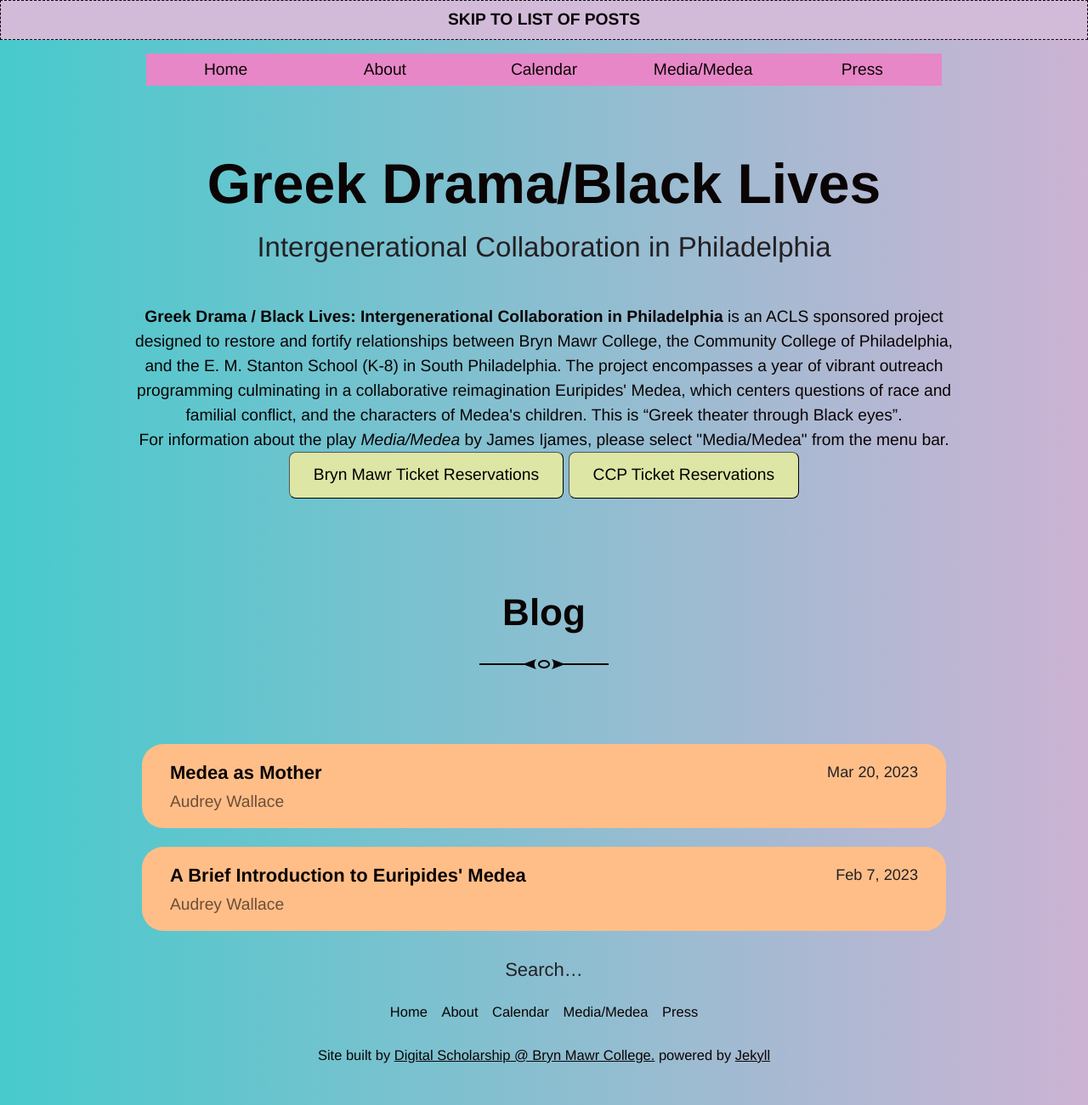
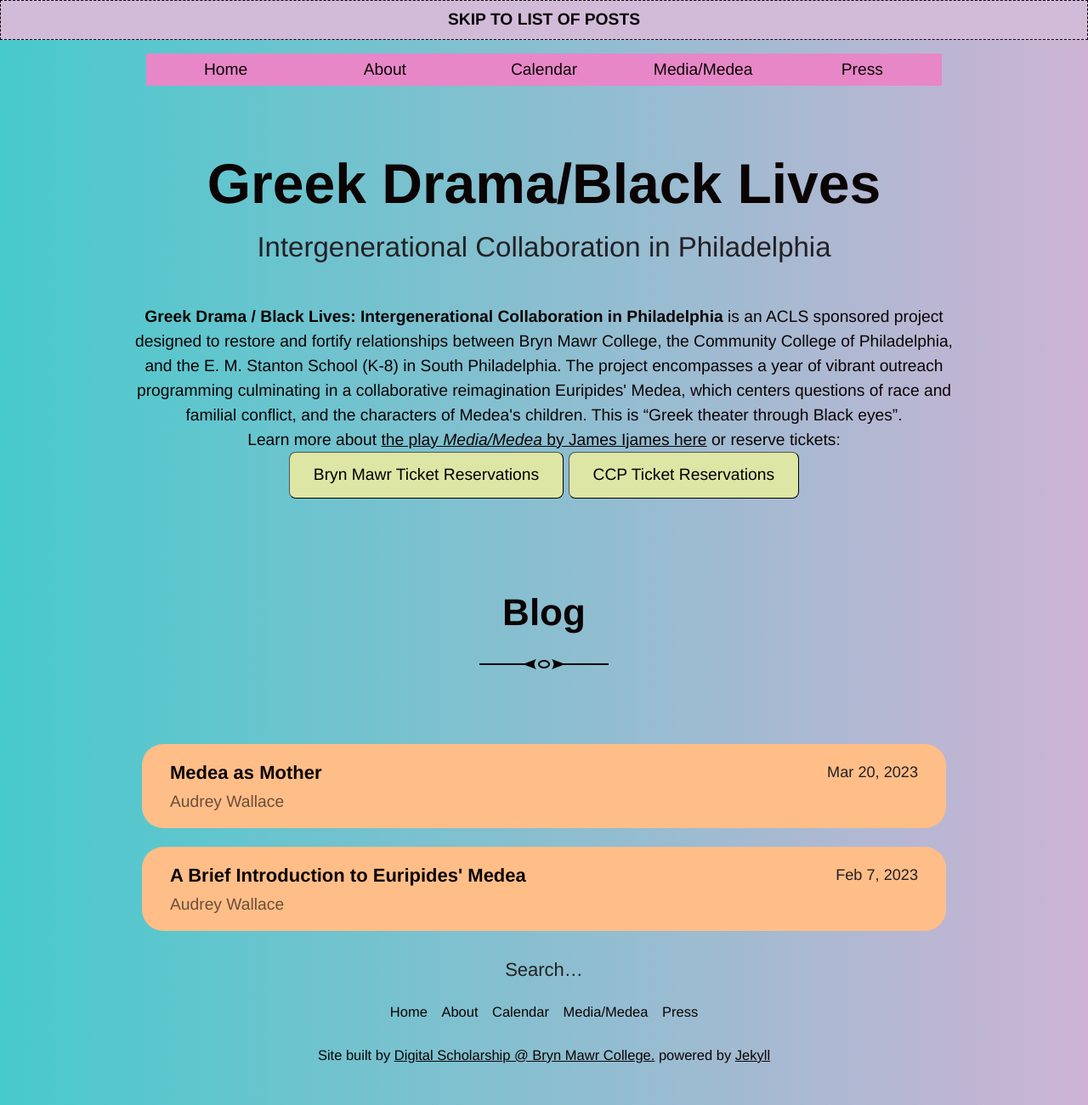
Before and after one commit to digbmc/media-medea, a Jekyll site: the page built from index.html, in a window 1280 px wide. Shown: the whole page at 85% size. Built offline with Jekyll 4.4.1, drawn with Linux system fonts in a browser that asks for light colours; the list of posts is cut into pages by our own code.

Commit message:
basic changes to text and link structure

```diff
--- a/_includes/fullcalendar.html
+++ b/_includes/fullcalendar.html
@@ -13,7 +13,7 @@
       var calendarEl = document.getElementById("calendar");
       var calendar = new FullCalendar.Calendar(calendarEl, {
         initialView: "dayGridMonth",
-        initialDate: "2023-01-01",
+        initialDate: "2023-04-01",
         //color
         eventColor: "black",
         editable: true,
--- a/_layouts/home.html
+++ b/_layouts/home.html
@@ -27,7 +27,7 @@
   <strong>Greek Drama / Black Lives: Intergenerational Collaboration in Philadelphia</strong> is an ACLS sponsored project designed to restore and fortify
 relationships between Bryn Mawr College, the Community College of Philadelphia, and the E. M. Stanton School (K-8) in South Philadelphia.  The project encompasses a year of vibrant outreach programming culminating in a collaborative reimagination Euripides' Medea, which centers questions of race and familial conflict, and the characters of Medea's children.  This is “Greek theater through Black eyes”.
   <br>
-  For information about the play <em>Media/Medea</em> by James Ijames, please select "Media/Medea" from the menu bar.
+  Learn more about <a href="/play">the play <em>Media/Medea</em> by James Ijames here</a> or reserve tickets:
   <br>
   <a href='https://brynmawrarts.ticketleap.com/medea/' target="_blank"><button>Bryn Mawr Ticket Reservations</button></a>
   <a href='https://community-college-of-philadelphia.ticketleap.com/media-medea/' target="_blank"><button>CCP Ticket Reservations</button></a>
--- a/_sass/_medea.scss
+++ b/_sass/_medea.scss
@@ -7,6 +7,7 @@
     border-color: black;
     padding: 12px 28px;
     border-radius: 8px;
+    color: black;
   }
 
   button:hover {
```
